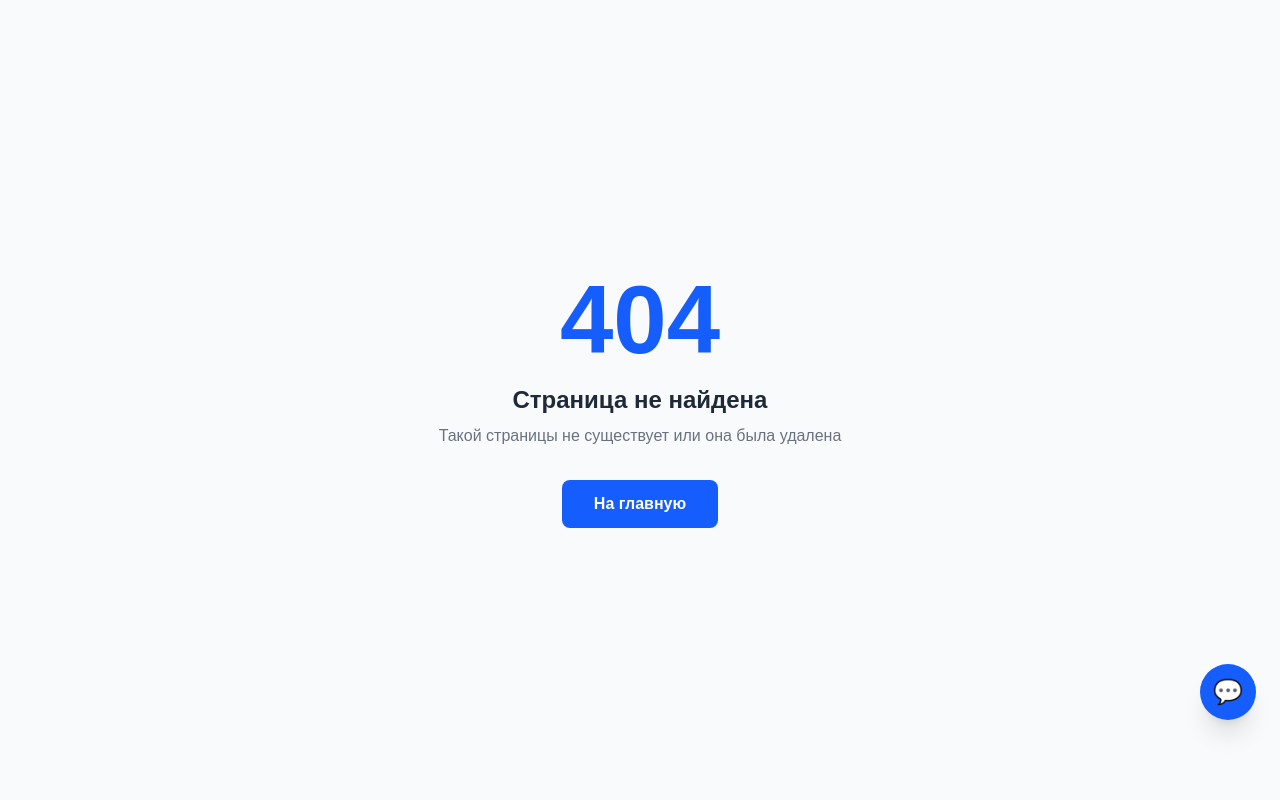
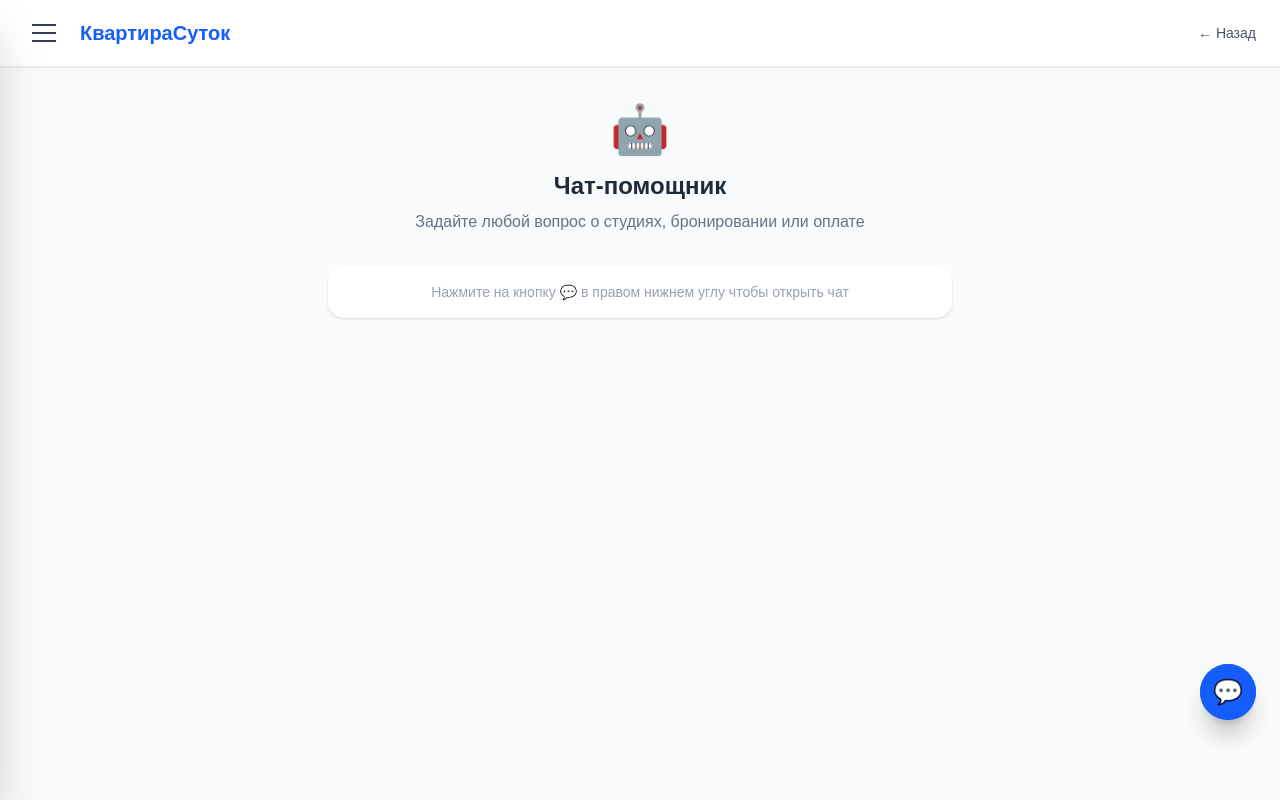
Before and after one commit to nik-usin/rental-app, a Next.js app: page /chat in a window 1280 px wide. Before the commit this address had no page. Built offline with nearby package versions, Linux system fonts and the light colour scheme.

Commit message:
improve chatbot and add chat page

```diff
--- /dev/null
+++ b/app/chat/page.tsx
@@ -0,0 +1,28 @@
+"use client"
+import SideMenu from "@/components/SideMenu"
+import ChatBot from "@/components/ChatBot"
+import { useLang } from "@/components/LangProvider"
+
+export default function ChatPage() {
+  const { lang } = useLang()
+  return (
+    <main className="min-h-screen bg-gray-50">
+      <header className="bg-white shadow-sm px-6 py-4 sticky top-0 z-50 flex justify-between items-center">
+        <div className="flex items-center gap-4">
+          <SideMenu />
+          <a href="/" className="text-xl font-bold text-blue-600">КвартираСуток</a>
+        </div>
+        <a href="/" className="text-gray-600 hover:text-blue-600 text-sm">← {lang === "ru" ? "Назад" : "Back"}</a>
+      </header>
+      <div className="max-w-2xl mx-auto py-10 px-6 text-center">
+        <div className="text-5xl mb-4">🤖</div>
+        <h1 className="text-2xl font-bold text-gray-800 mb-2">{lang === "ru" ? "Чат-помощник" : "Chat Assistant"}</h1>
+        <p className="text-gray-500 mb-8">{lang === "ru" ? "Задайте любой вопрос о студиях, бронировании или оплате" : "Ask any question about studios, booking or payment"}</p>
+        <div className="bg-white rounded-2xl shadow-sm p-4 text-left">
+          <p className="text-gray-400 text-sm text-center">{lang === "ru" ? "Нажмите на кнопку 💬 в правом нижнем углу чтобы открыть чат" : "Click the 💬 button in the bottom right corner to open chat"}</p>
+        </div>
+      </div>
+      <ChatBot />
+    </main>
+  )
+}
--- a/components/ChatBot.tsx
+++ b/components/ChatBot.tsx
@@ -114,7 +114,7 @@ export default function ChatBot() {
           </div>
 
           {/* Быстрые вопросы */}
-          {messages.length <= 1 && (
+          {true && (
             <div className="px-4 pb-2 flex flex-wrap gap-2">
               {quickQuestions.map((q, i) => (
                 <button key={i} onClick={() => sendMessage(q)} className="bg-blue-50 dark:bg-blue-900/30 text-blue-700 dark:text-blue-400 text-xs px-3 py-1.5 rounded-full hover:bg-blue-100 transition">
```
Also changed, not shown: components/SideMenu.tsx (line endings or trailing spaces).
